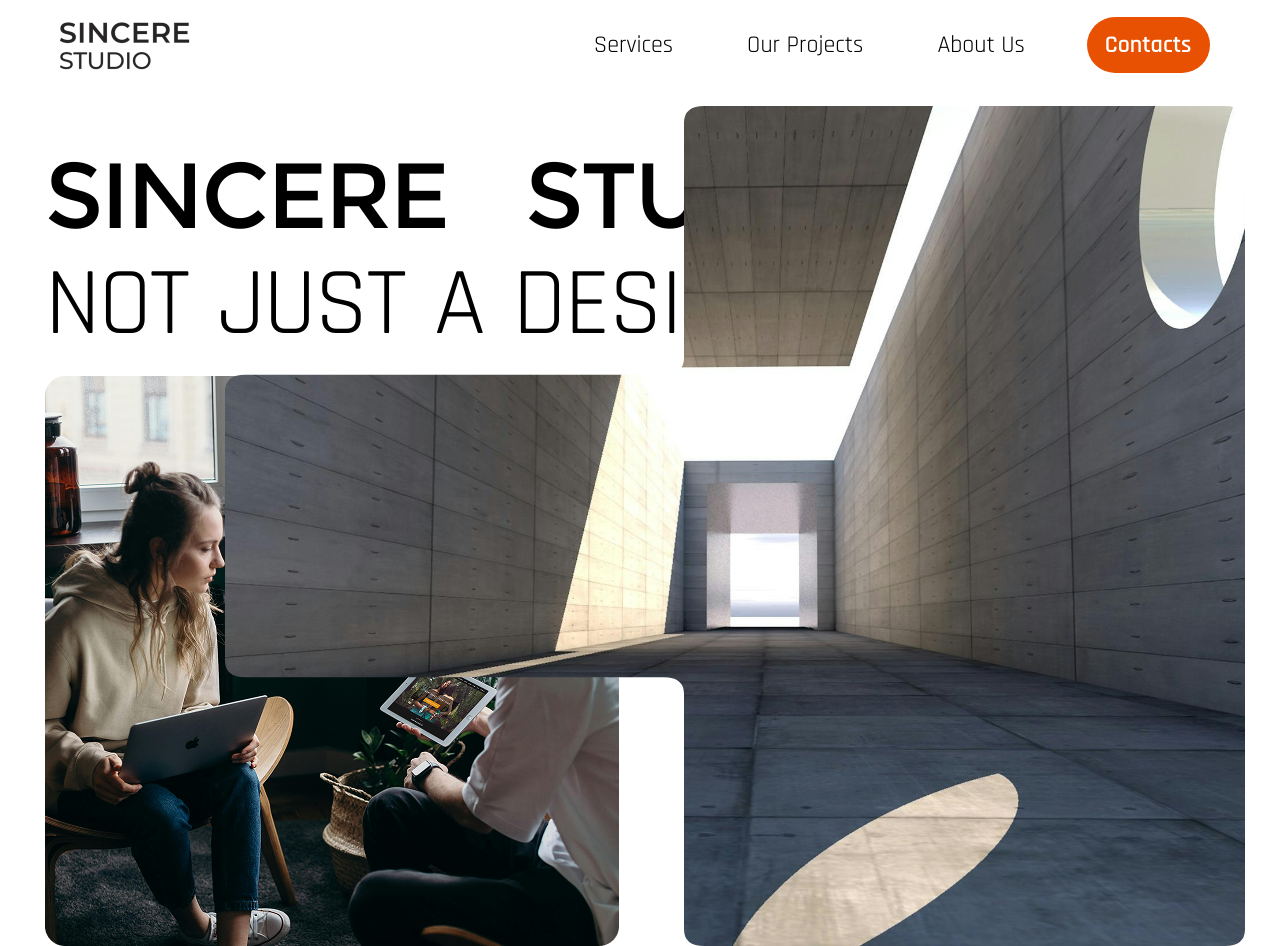
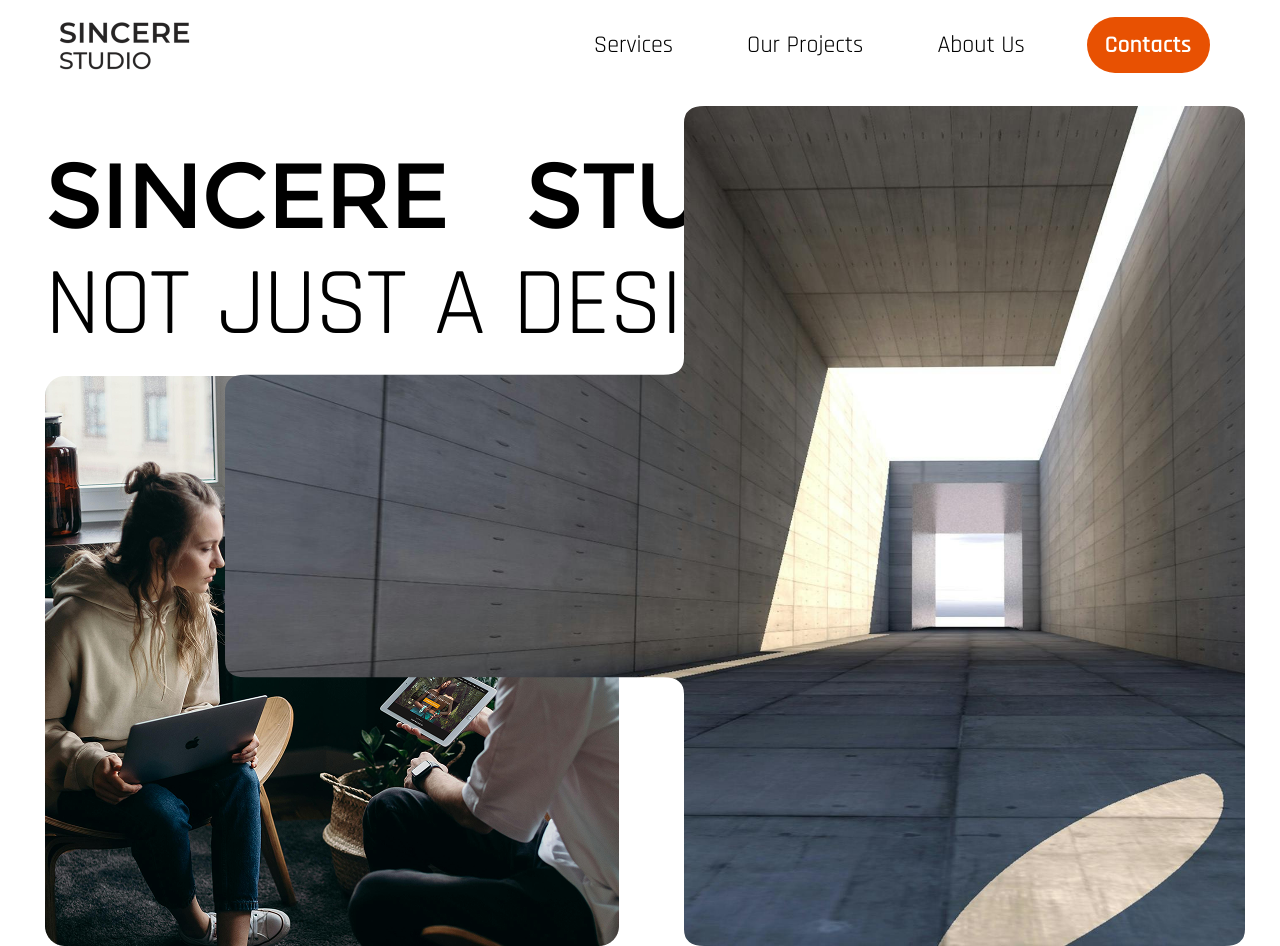
Before and after one commit to cristianccgg/sincere-studio, a React (Vite) app: page / in a window 1280 px wide. Built offline with nearby package versions, Linux system fonts and the light colour scheme.

Commit message:
Update Landing.jsx

```diff
--- a/src/components/pages/Landing.jsx
+++ b/src/components/pages/Landing.jsx
@@ -64,9 +64,10 @@ const Landing = () => {
             </defs>
           </svg>
           <div
-            className="absolute -right-px w-[1020px] h-[840px] bg-cover bg-center"
+            className="absolute -right-px w-[1020px] h-[840px] bg-cover"
             style={{
               backgroundImage: "url('/images/landing/hero2.png')",
+              backgroundPosition: "15% center",
               clipPath: "url(#heroClip)",
             }}
           />
```
